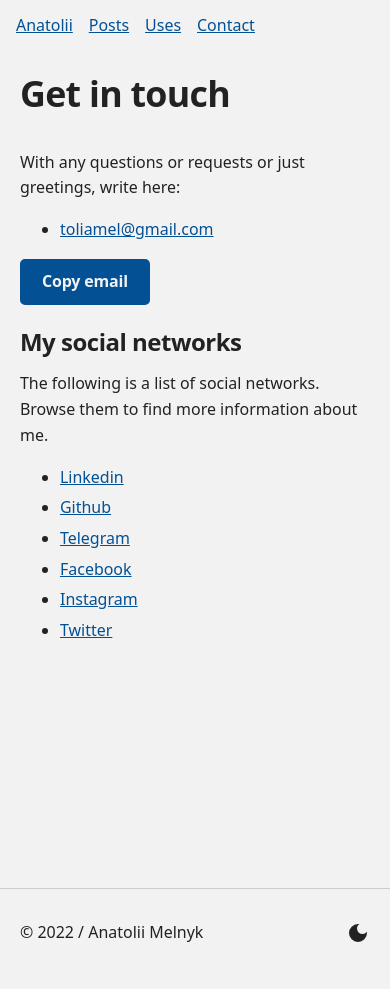
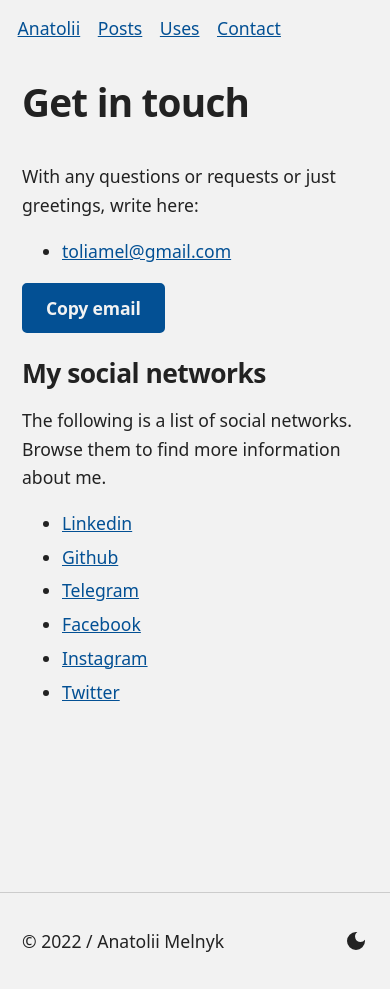
Before and after one commit to sonikbro/sonikbro.dev, a Next.js app: page /contact in a window 390 px wide. Built offline with nearby package versions, Linux system fonts and the light colour scheme.

Commit message:
fix mobile styles

```diff
--- a/components/Meta/index.tsx
+++ b/components/Meta/index.tsx
@@ -18,7 +18,7 @@ function HeadMeta() {
       {/* <meta property="og:image" content="HOME_OG_IMAGE_URL" /> */}
       <meta name="description" content={siteData.description} />
       <link rel="canonical" href={siteData.domain}></link>
-      <meta name="theme-color" content="#000000" />
+      <meta name="theme-color" content="var(--bgColor)" />
       <link
         rel="apple-touch-icon"
         sizes="180x180"
--- a/styles/base.css
+++ b/styles/base.css
@@ -34,9 +34,16 @@ html {
     'Segoe UI Symbol',
     'Noto Color Emoji'
   );
-  font-size: calc(0.95em + 0.2vw);
+  font-size: 1.1em;
   color: theme('colors.color');
   background-color: theme('colors.bgColor');
+}
+
+@media (min-width: theme('container.screens.lg')) {
+  html {
+    font-size: calc(0.95em + 0.2vw);
+    line-height: 1.618;
+  }
 }
 
 body {
@@ -88,6 +95,7 @@ a {
   filter: brightness(0.8) contrast(1.2);
 }
 
+@media (min-width: theme('container.screens.lg')) {
   a:hover {
     background-color: theme('colors.lightPrimaryColor');
     outline: 0.15em solid theme('colors.lightPrimaryColor');
@@ -97,6 +105,7 @@ a:focus-visible {
     background-color: theme('colors.primaryColor');
     color: theme('colors.bgColor');
     outline: theme('colors.primaryColor') 0.15em solid;
+  }
 }
 
 b,
@@ -211,7 +220,6 @@ summary {
   display: list-item;
 }
 
-@media (min-width: theme('container.screens.lg')) {
 p,
 ol,
 ul,
@@ -220,7 +228,6 @@ summary {
 form,
 label {
   max-width: 50ch;
-  }
 }
 
 p {
```
Also changed, not shown: public/favicon/site.webmanifest. Lines whose indentation alone changed are shown as unchanged.
